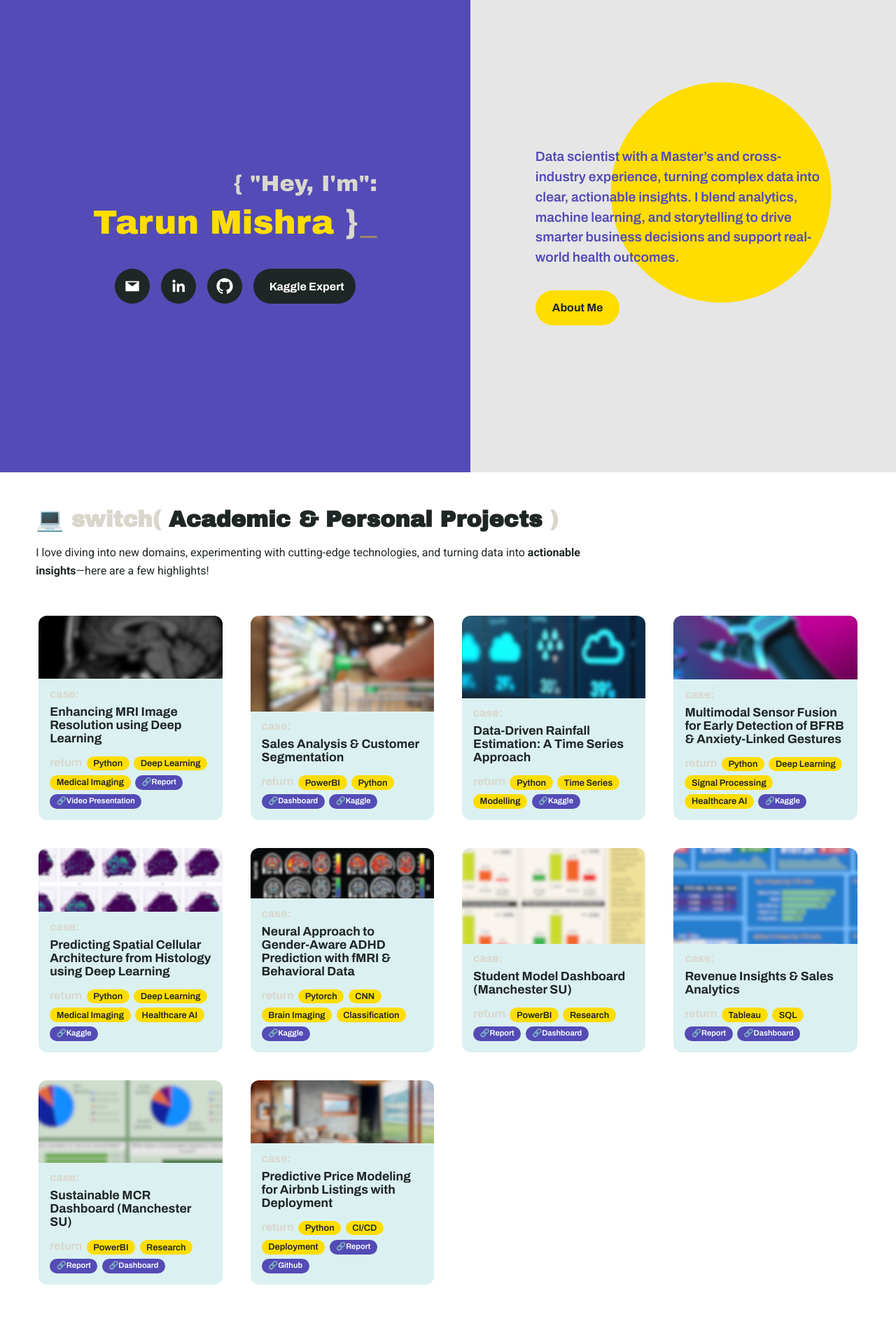
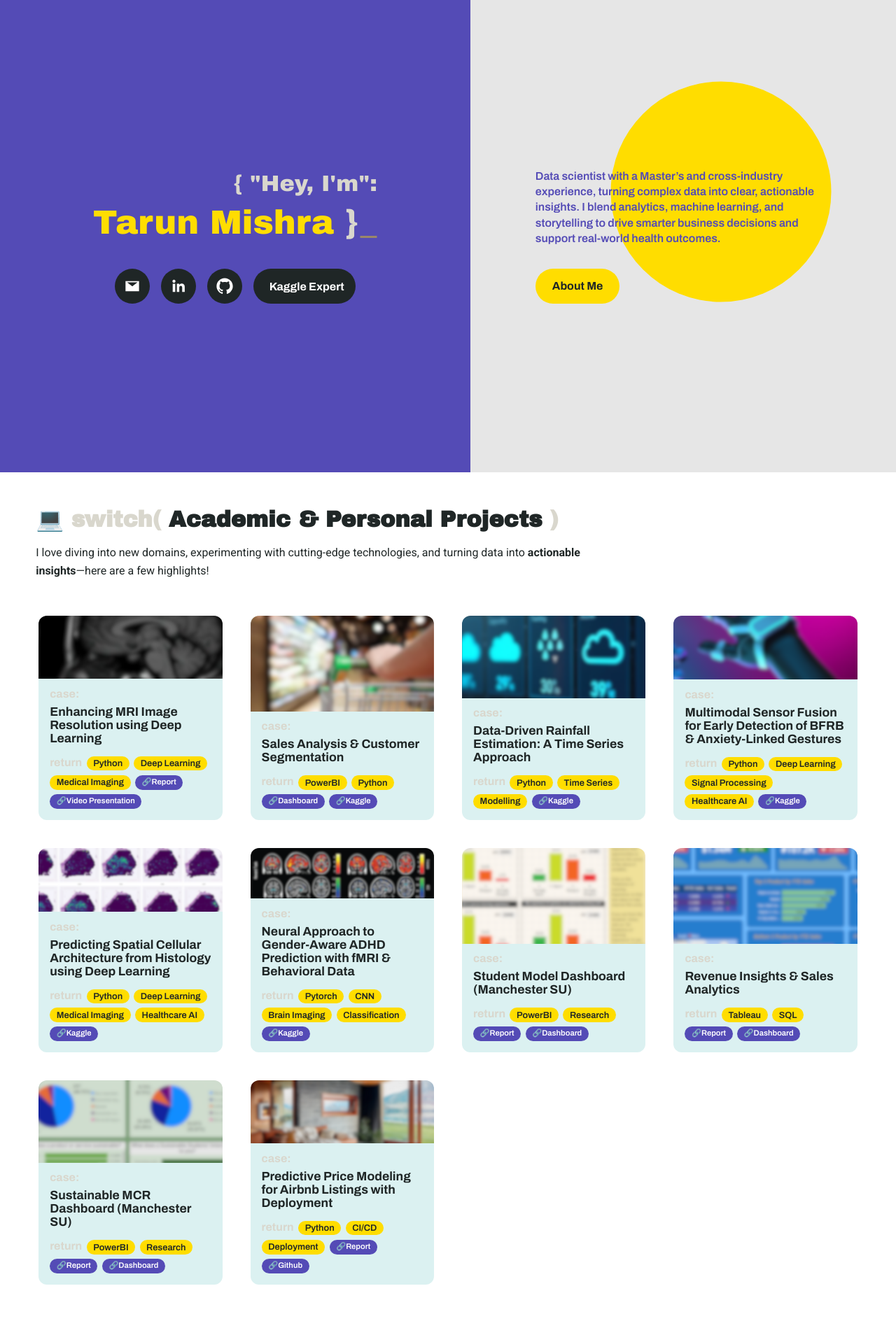
Before and after one commit to tarundirector/tarunmishra.github.io, a Jekyll site: the page index.html, which Jekyll copies as it is, in a window 1280 px wide. Shown: the top 1918 px of the page at 70% size. Built offline with Jekyll 4.4.1, drawn with Linux system fonts in a browser that asks for light colours.

Commit message:
Update index.html

```diff
--- a/index.html
+++ b/index.html
@@ -209,8 +209,8 @@
       font-family: 'Archivo', sans-serif;
       font-weight: 600;
       color: var(--primary-bg);
-      font-size: 1.2rem; /* reduced font size */
-      line-height: 1.5;
+      font-size: 1rem; /* reduced font size */
+      line-height: 1.4;
       position: relative;
       z-index: 1;
     }
```
